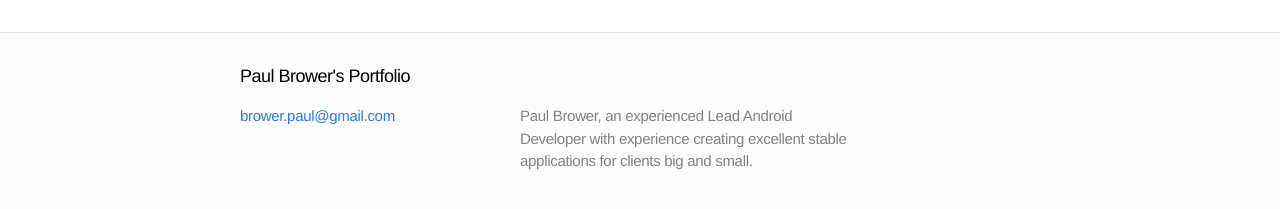
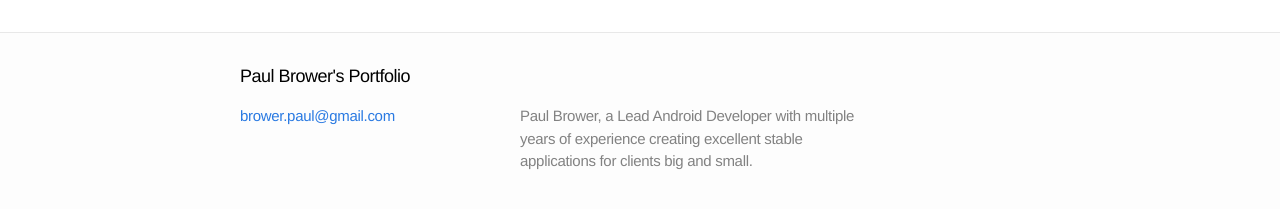
Before and after one commit to browep/browep.github.io, a Jekyll site: the page built from about.md, in a window 1280 px wide. Shown: the part 338-547 px from the top of the page. Built offline with Jekyll 4.4.1, drawn with Linux system fonts in a browser that asks for light colours.

Commit message:
update blurb

```diff
--- a/_config.yml
+++ b/_config.yml
@@ -1,7 +1,7 @@
 # Site settings
 title: Paul Brower's Portfolio
 email: brower.paul@gmail.com
-description: "Paul Brower, an experienced Lead Android Developer with experience creating excellent stable applications for clients big and small."
+description: "Paul Brower, a Lead Android Developer with multiple years of experience creating excellent stable applications for clients big and small."
 baseurl: ""
 url: "http://github.com/browep"
 
```
